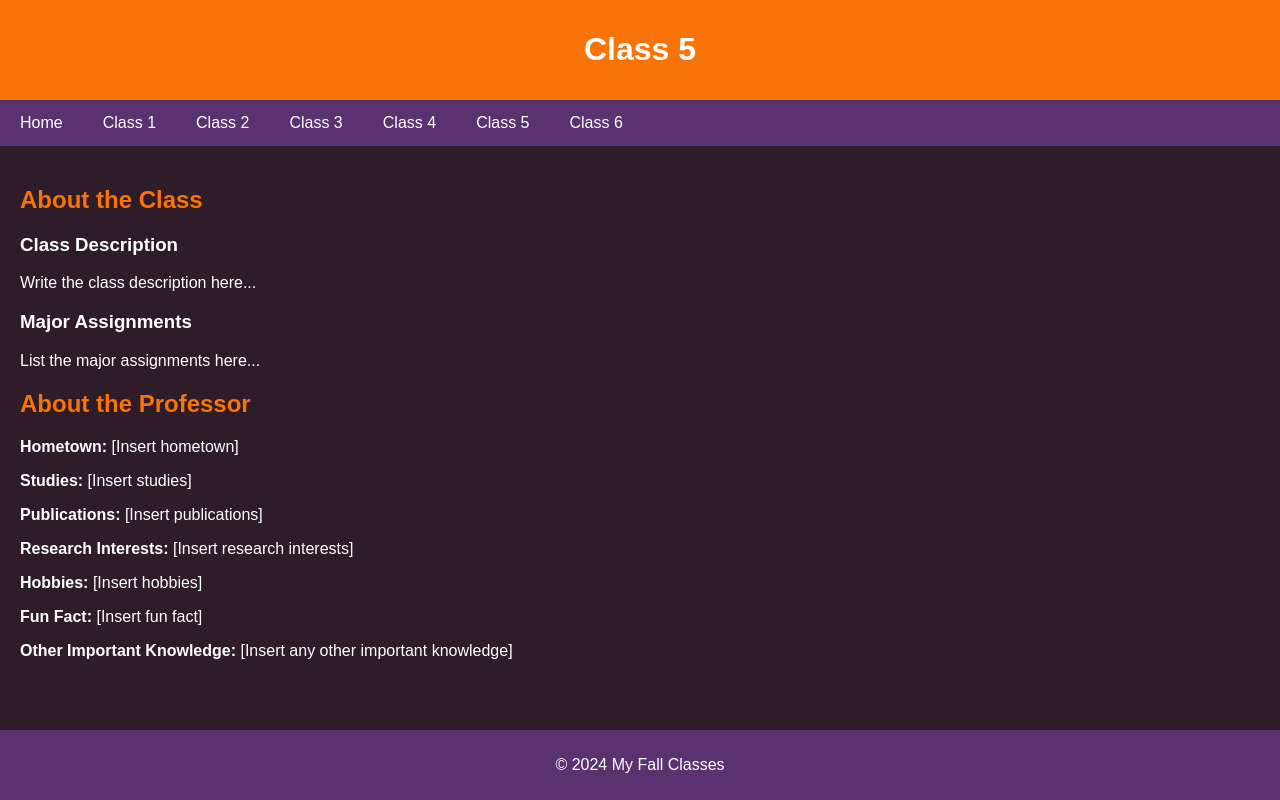
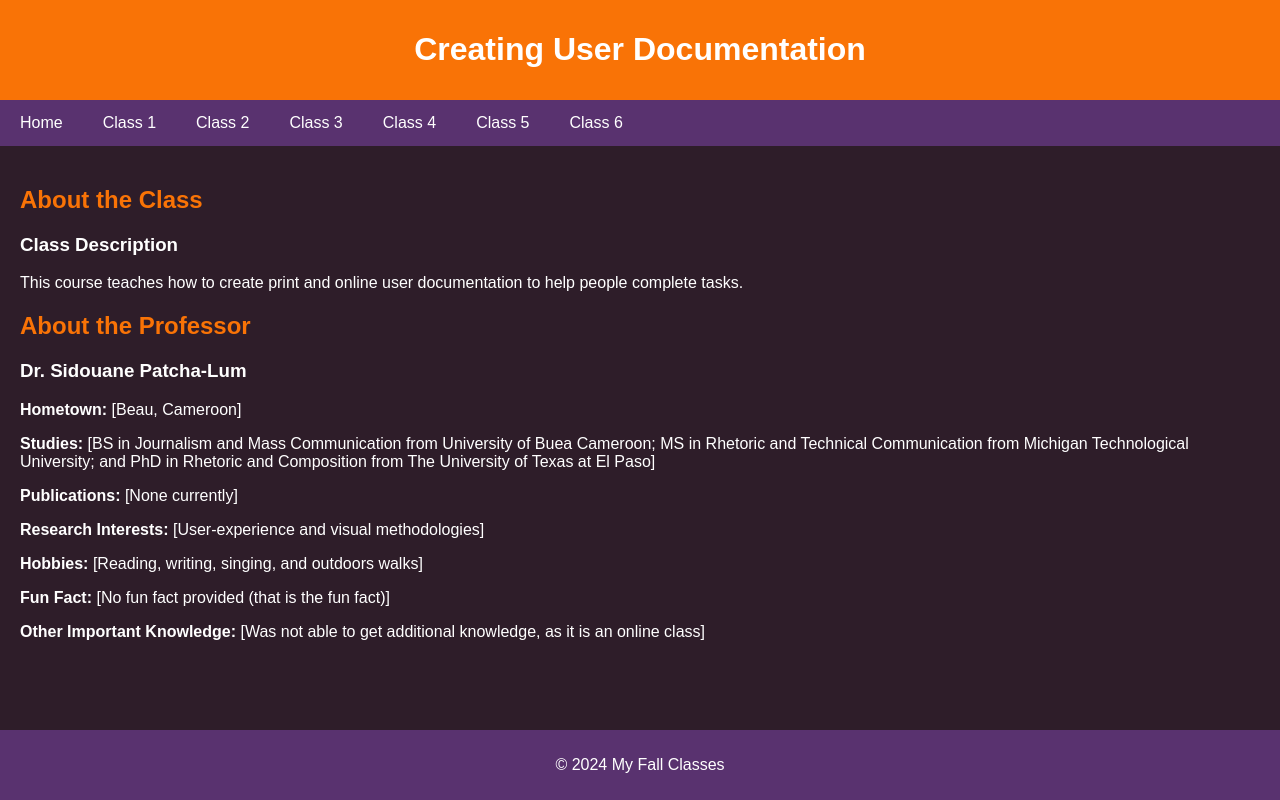
Before and after one commit to Elizabethgill/myfallsemester, a plain HTML site: page fall_classes_website/class5.html in a window 1280 px wide. Drawn offline with Linux system fonts and the light colour scheme.

Commit message:
Update class5.html
Updated class 5 to Creating User Documentation

```diff
--- a/fall_classes_website/class5.html
+++ b/fall_classes_website/class5.html
@@ -4,7 +4,7 @@
 <head>
     <meta charset="UTF-8">
     <meta name="viewport" content="width=device-width, initial-scale=1.0">
-    <title>Class 5</title>
+    <title>Creating User Documentation</title>
     <style>
         body {
             font-family: Arial, sans-serif;
@@ -53,7 +53,7 @@
 <body>
 
 <header>
-    <h1>Class 5</h1>
+    <h1>Creating User Documentation</h1>
 </header>
 
 <nav>
@@ -70,20 +70,19 @@
     <section class="about-class">
         <h2>About the Class</h2>
         <h3>Class Description</h3>
-        <p>Write the class description here...</p>
-        <h3>Major Assignments</h3>
-        <p>List the major assignments here...</p>
+        <p>This course teaches how to create print and online user documentation to help people complete tasks.</p>
     </section>
 
     <section class="about-professor">
         <h2>About the Professor</h2>
-        <p><strong>Hometown:</strong> [Insert hometown]</p>
-        <p><strong>Studies:</strong> [Insert studies]</p>
-        <p><strong>Publications:</strong> [Insert publications]</p>
-        <p><strong>Research Interests:</strong> [Insert research interests]</p>
-        <p><strong>Hobbies:</strong> [Insert hobbies]</p>
-        <p><strong>Fun Fact:</strong> [Insert fun fact]</p>
-        <p><strong>Other Important Knowledge:</strong> [Insert any other important knowledge]</p>
+        <h3>Dr. Sidouane Patcha-Lum</h3>
+        <p><strong>Hometown:</strong> [Beau, Cameroon]</p>
+        <p><strong>Studies:</strong> [BS in Journalism and Mass Communication from University of Buea Cameroon; MS in Rhetoric and Technical Communication from Michigan Technological University; and PhD in Rhetoric and Composition from The University of Texas at El Paso]</p>
+        <p><strong>Publications:</strong> [None currently]</p>
+        <p><strong>Research Interests:</strong> [User-experience and visual methodologies]</p>
+        <p><strong>Hobbies:</strong> [Reading, writing, singing, and outdoors walks]</p>
+        <p><strong>Fun Fact:</strong> [No fun fact provided (that is the fun fact)]</p>
+        <p><strong>Other Important Knowledge:</strong> [Was not able to get additional knowledge, as it is an online class]</p>
     </section>
 </div>
 
```
